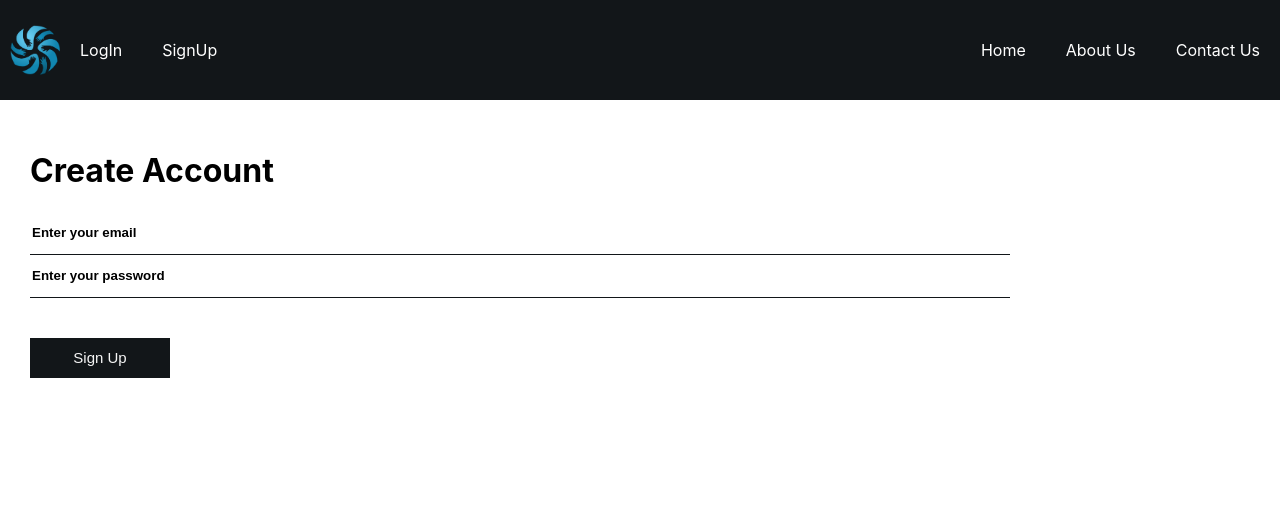
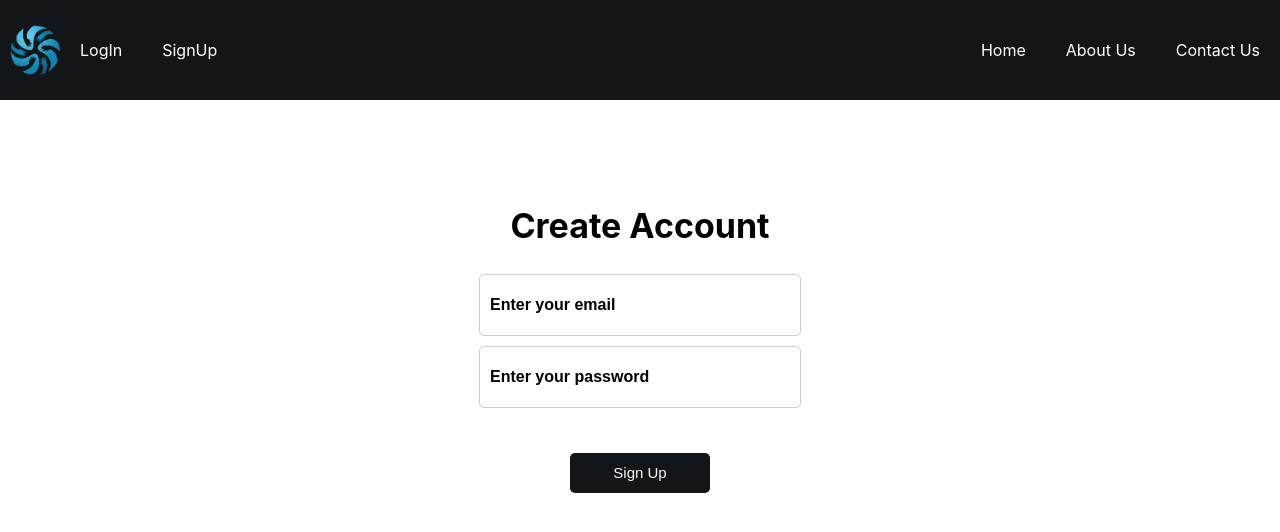
Before and after one commit to Pollito600/campus-assist, a React (Create React App) app in the folder campus-assist/: page /signup in a window 1280 px wide. Shown: the top 532 px of the page. Built offline with nearby package versions, Linux system fonts and the light colour scheme.

Commit message:
add login css file to format login page

```diff
--- a/campus-assist/src/components/auth/SignIn.js
+++ b/campus-assist/src/components/auth/SignIn.js
@@ -3,6 +3,7 @@ import { signInWithEmailAndPassword, sendPasswordResetEmail } from 'firebase/aut
 import { auth } from '../../FirebaseConfig';
 import { useNavigate } from 'react-router-dom';
 import { useAuth } from '../../AuthContext';
+import '../../styles/SignIn.css';
 
 const SignIn = () => {
   const [email, setEmail] = useState('');
--- /dev/null
+++ b/campus-assist/src/styles/SignIn.css
@@ -0,0 +1,48 @@
+.sign-in-container {
+    display: flex;
+    flex-direction: column;
+    align-items: center;
+    justify-content: center;
+    height: 60vh;
+  }
+
+  form {
+    display: flex;
+    flex-direction: column;
+    align-items: center;
+  }
+
+  h1 {
+    font-size: 34px; /* Adjust the font size as needed */
+  }
+
+  input[type="email"],
+  input[type="password"] {
+    width: 300px; /* Adjust the width as needed */
+    padding: 10px;
+    margin: 5px;
+    border: 1px solid #ccc;
+    border-radius: 5px;
+    font-size: 16px; /* Adjust the font size as needed */
+  }
+
+  button {
+    width: 150px; /* Adjust the width as needed */
+
+    padding: 2px;
+    margin: 5px;
+    border: none;
+    border-radius: 5px;
+    cursor: pointer;
+    font-size: 16px; /* Adjust the font size as needed */
+    background-color: #007bff; /* Change the button color as needed */
+    color: white;
+  }
+
+  button:hover {
+    background-color: #0056b3; /* Change the button hover color as needed */
+  }
+
+  p {
+    font-size: 16px; /* Adjust the font size as needed */
+  }
```
